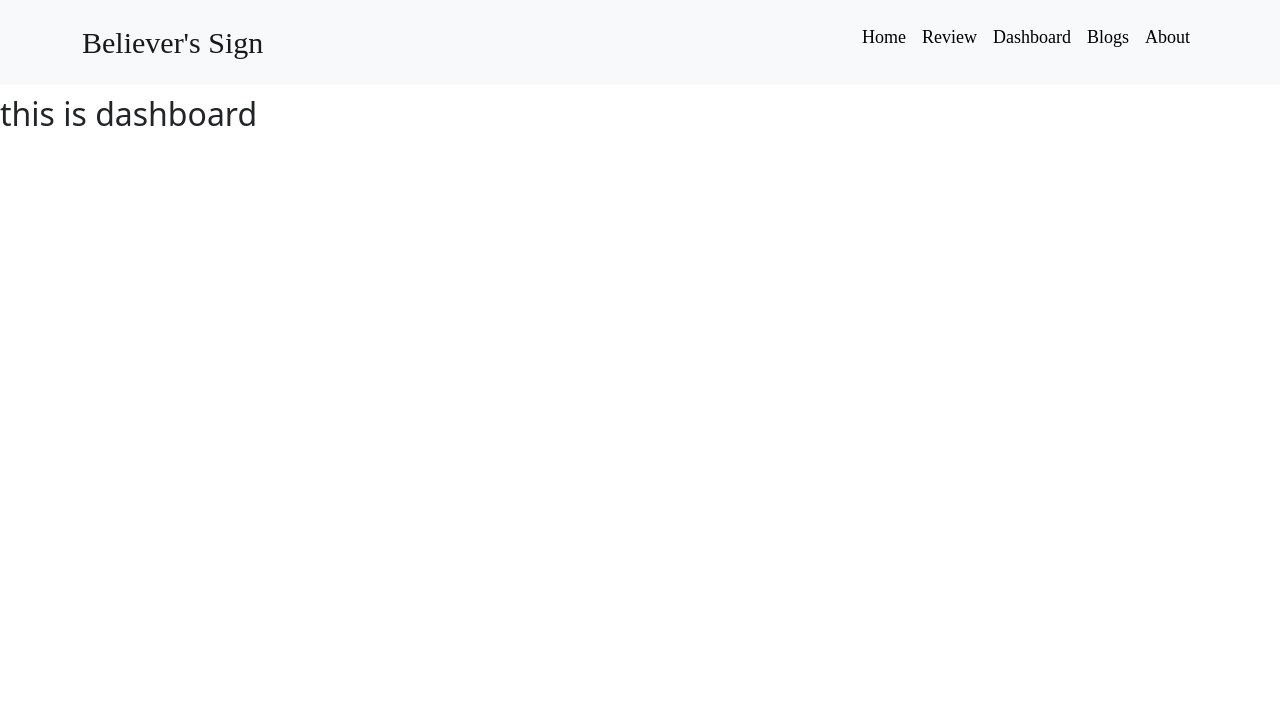
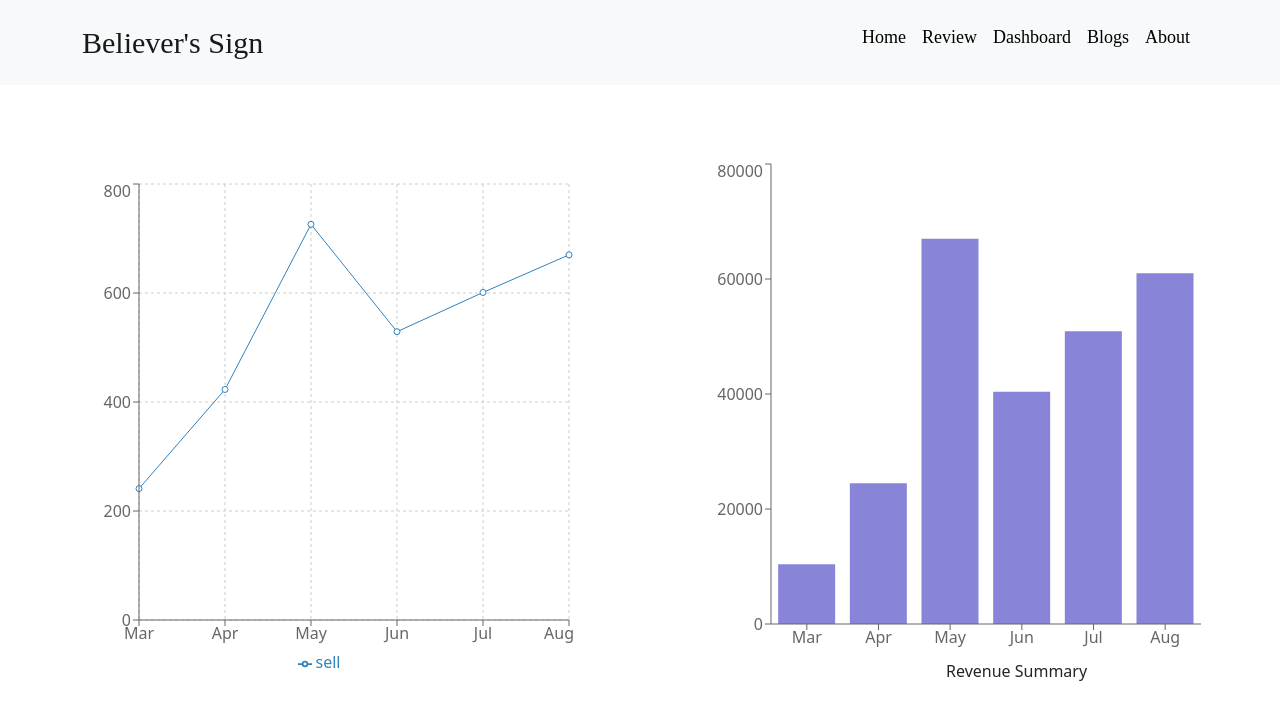
Before and after one commit to ashrafurrahman22/Believer-s-Sign-Website, a React (Create React App) app: page /dashboard in a window 1280 px wide. Shown: the top 720 px of the page. Built offline with nearby package versions, Linux system fonts and the light colour scheme.

Commit message:
dashboard-completed

```diff
--- a/src/Components/Dashboard/Dashboard.css
+++ b/src/Components/Dashboard/Dashboard.css
@@ -0,0 +1,11 @@
+.charts {
+    margin: 5%;
+    padding: 10px;
+    display: flex;
+    justify-content: space-between;
+    align-items: center;
+}
+
+.barname {
+    margin-left: 240px;
+}
--- a/src/Components/Dashboard/Dashboard.js
+++ b/src/Components/Dashboard/Dashboard.js
@@ -1,10 +1,73 @@
-import React from 'react';
+import React, { useEffect, useState } from 'react';
+import { Bar, BarChart, CartesianGrid, Legend, Line, LineChart, Tooltip, XAxis, YAxis } from 'recharts';
+import './Dashboard.css'
 
 const Dashboard = () => {
+    const data = [
+        {
+            "month": "Mar",
+            "investment": 100000,
+            "sell": 241,
+            "revenue": 10401
+        },
+        {
+            "month": "Apr",
+            "investment": 200000,
+            "sell": 423,
+            "revenue": 24500
+        },
+        {
+            "month": "May",
+            "investment": 500000,
+            "sell": 726,
+            "revenue": 67010
+        },
+        {
+            "month": "Jun",
+            "investment": 500000,
+            "sell": 529,
+            "revenue": 40405
+        },
+        {
+            "month": "Jul",
+            "investment": 600000,
+            "sell": 601,
+            "revenue": 50900
+        },
+        {
+            "month": "Aug",
+            "investment": 700000,
+            "sell": 670,
+            "revenue": 61000
+        }
+    ];
+
+
     return (
+       <div className='charts'>
+            <div>
+            <LineChart width={500} height={500} data={data}>
+             <CartesianGrid strokeDasharray="3 3" />
+            <Line dataKey={'sell'}></Line>
+            <XAxis dataKey={'month'}></XAxis>
+            <Tooltip></Tooltip>
+            <Legend></Legend>
+            <YAxis></YAxis>
+        </LineChart>
+            </div>
+
         <div>
-            <h2>this is dashboard</h2>
+            <BarChart width={500} height={500} data={data}>
+                <Bar dataKey={'revenue'} fill='#8884d8'></Bar>
+                <XAxis dataKey={'month'}></XAxis>
+                <Tooltip></Tooltip>
+                <YAxis></YAxis>
+            </BarChart>
+            <p className='barname'>Revenue Summary</p>
         </div>
+
+       </div>
+
     );
 };
 
```
Also changed, not shown: public/data.json (deleted, +0 -38 lines).
